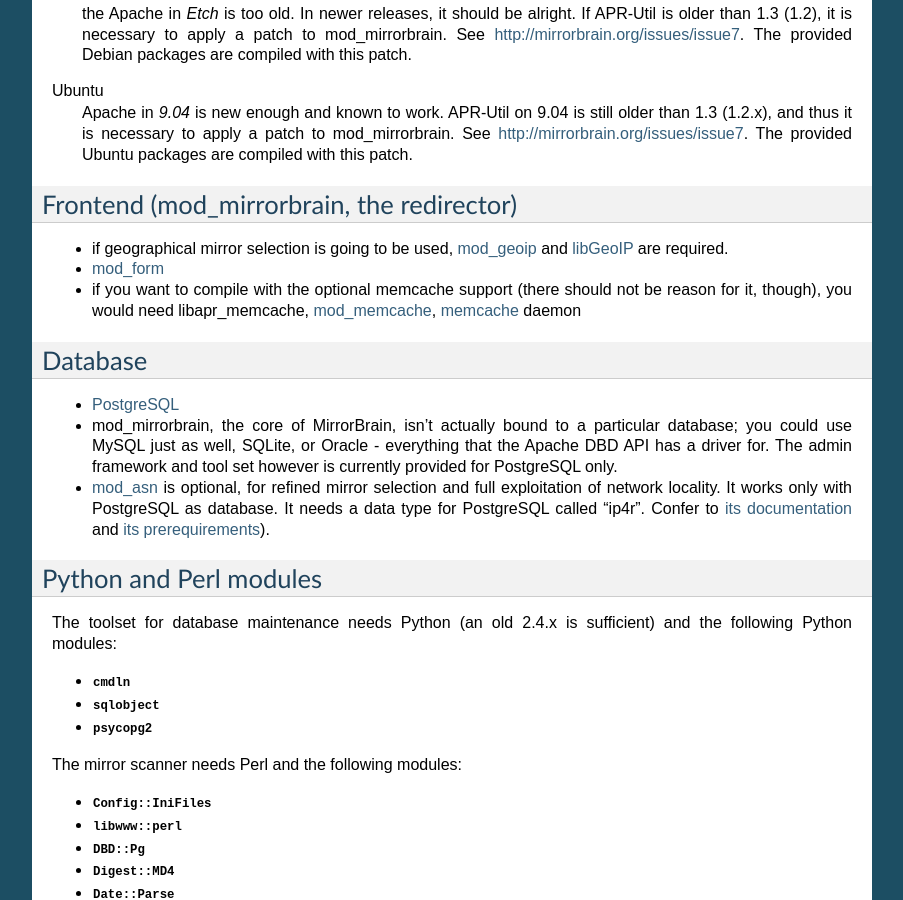
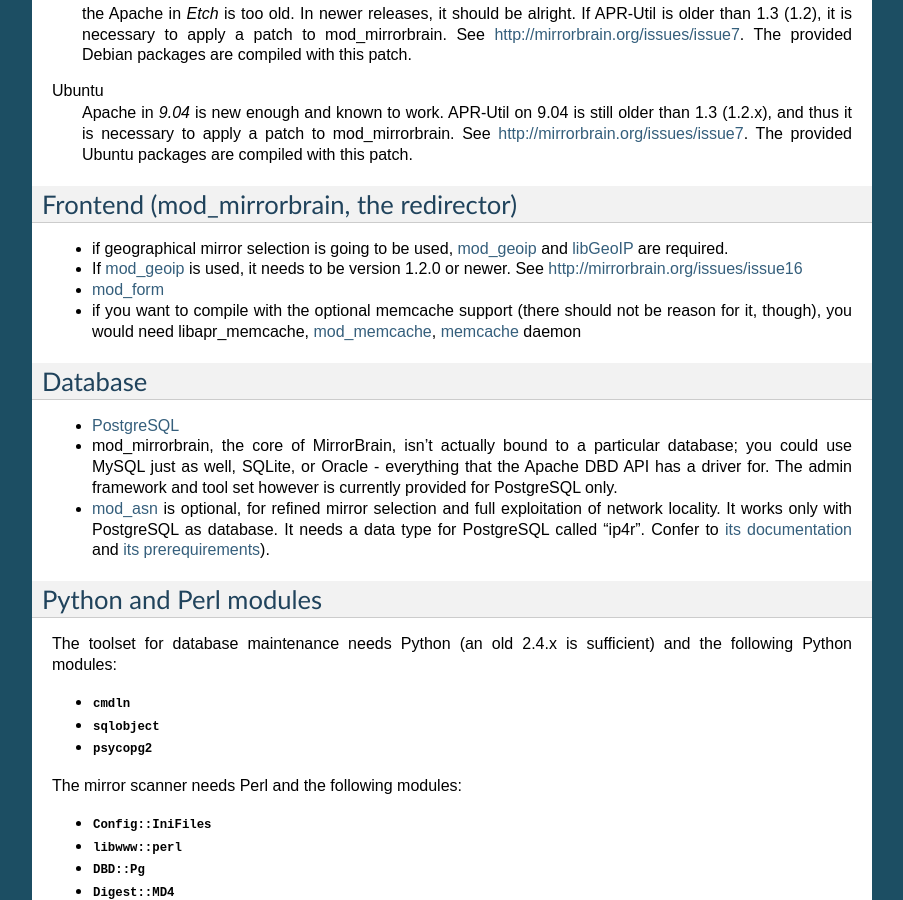
Before and after one commit to hayalci/mirrorbrain, a Sphinx documentation site: the page built from docs/installation/prerequirements.rst, in a window 1280 px wide and 900 px high, scrolled down 665 px. Shown: the whole window, without its empty margins (198-1101 px from the left). Built offline with Sphinx 7.4.7, drawn with Linux system fonts in a browser that asks for light colours.

Commit message:
docs/install: add note to the prerequirements about the mod_geoip version
git-svn-id: http://svn.mirrorbrain.org/svn/mirrorbrain/trunk@7845 2d291e14-ff0c-0410-a3fa-d5caa9871f55

```diff
--- a/docs/installation/prerequirements.rst
+++ b/docs/installation/prerequirements.rst
@@ -62,6 +62,9 @@ Frontend (mod_mirrorbrain, the redirector)
 * if geographical mirror selection is going to be used, `mod_geoip`_ and `libGeoIP`_
   are required.
 
+* If `mod_geoip`_ is used, it needs to be version 1.2.0 or newer. See
+  http://mirrorbrain.org/issues/issue16
+
 * `mod_form`_
 
 * if you want to compile with the optional memcache support (there
```
